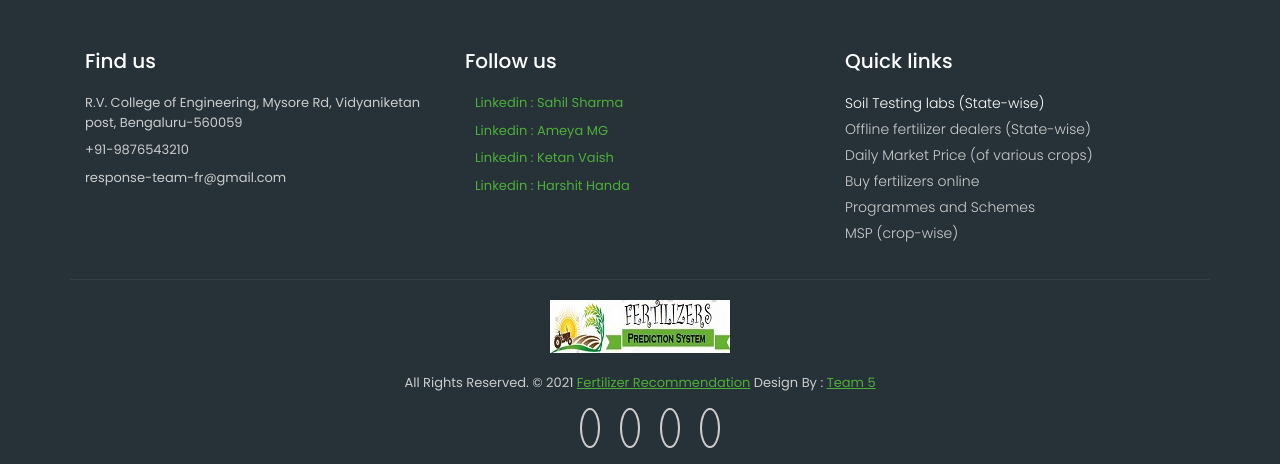
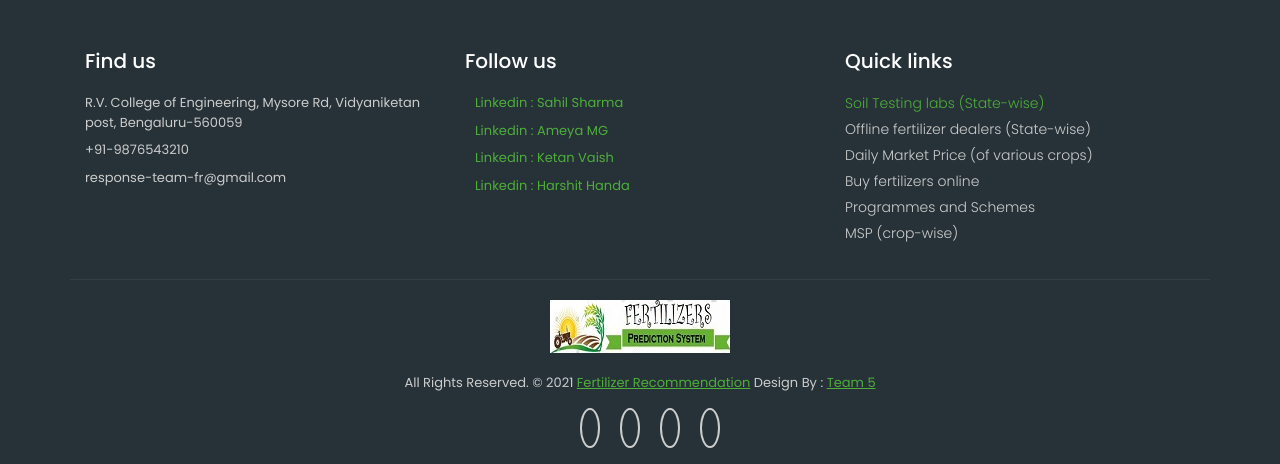
Before and after one commit to ameyaagsilver/Fertiliser-Recommendation-System, a Django app: page / in a window 1280 px wide, with the pointer over the restyled element. Shown: the part 785-1249 px from the top of the page. Run offline with Django 3.2, Linux system fonts and the light colour scheme; some libraries are stand-ins or nearby versions.

Commit message:
quick link style changed

```diff
--- a/static/css/style.css
+++ b/static/css/style.css
@@ -301,7 +301,7 @@ footer p {
 	font-weight: 300;
 	}
 .footer_ul_amrc li a:hover{
-	color:#fff;
+	color: #4eae3a;
 	text-decoration:none;
 	}
 .footer_ul_amrc li .media-left{
```
